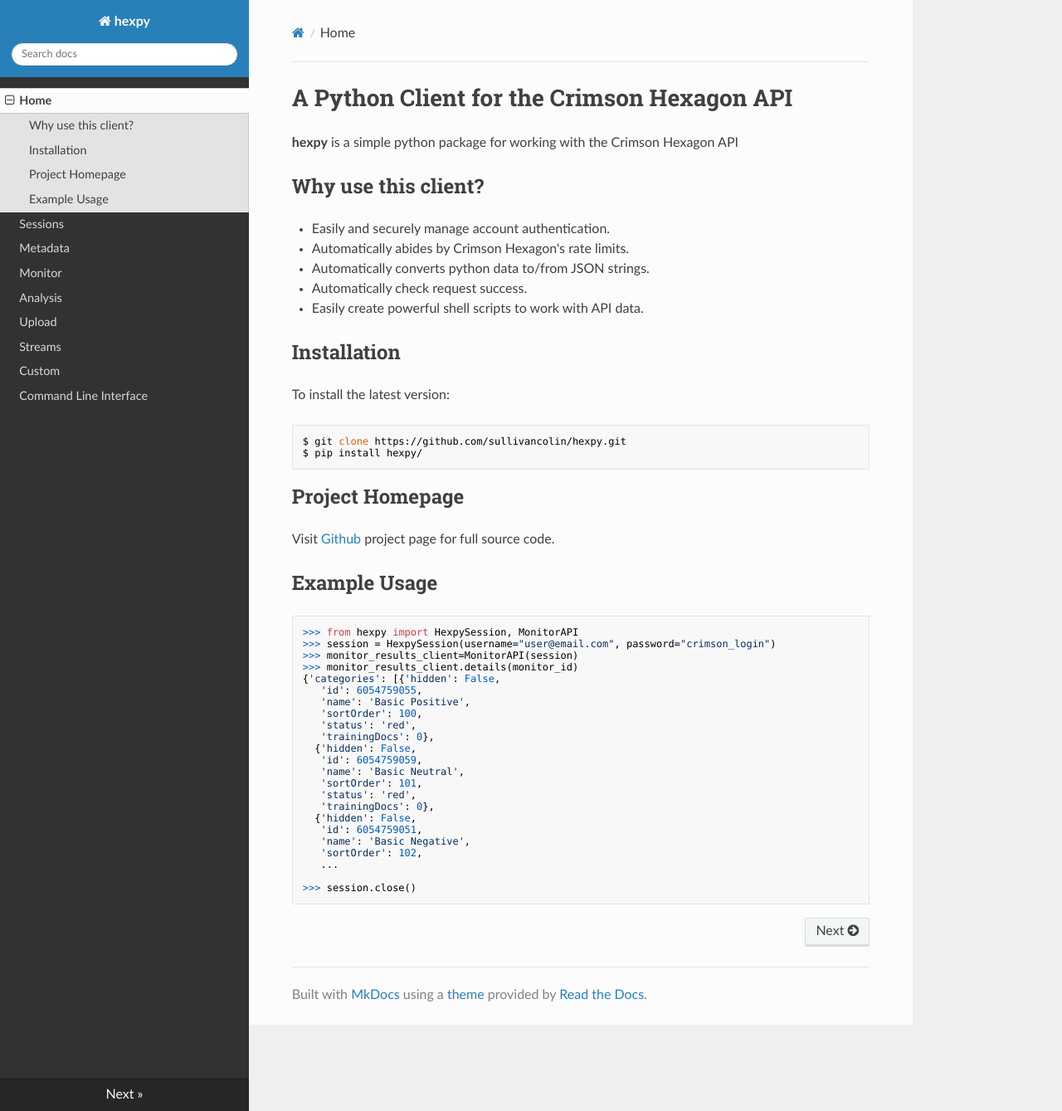
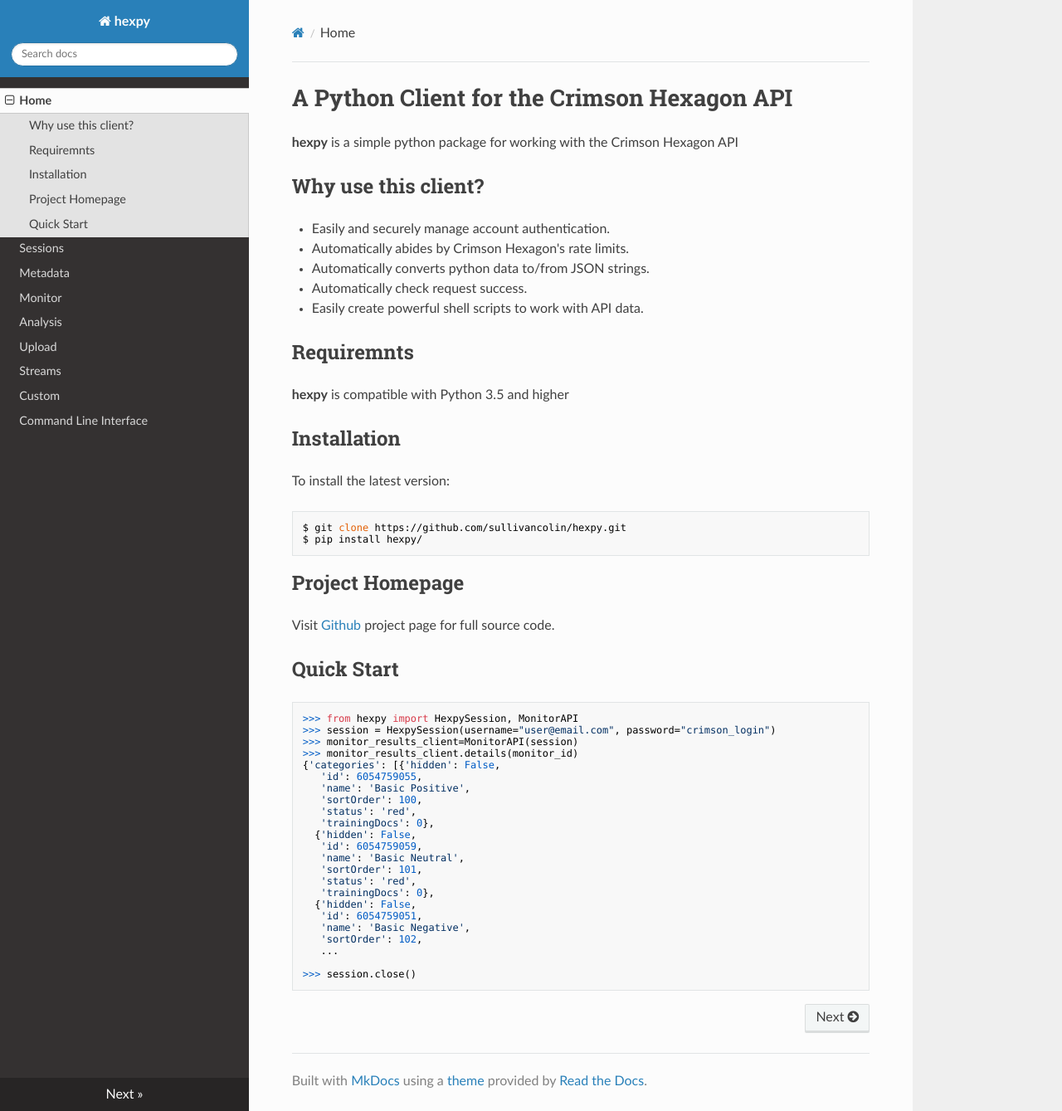
Before and after one commit to sullivancolin/hexpy, an MkDocs documentation site: the page built from docs/docs/index.md, in a window 1280 px wide and 1339 px high. Shown: the whole window at 83% size. Built offline with MkDocs 1.6.1, drawn with Linux system fonts in a browser that asks for light colours; nearby versions of some CDN libraries; old or Windows-style settings are respelled for this version of MkDocs.

Commit message:
Documentation python version requirments

````diff
--- a/docs/docs/index.md
+++ b/docs/docs/index.md
@@ -10,6 +10,9 @@ A Python Client for the Crimson Hexagon API
 * Automatically converts python data to/from JSON strings.
 * Automatically check request success.
 * Easily create powerful shell scripts to work with API data.
+
+## Requiremnts
+**hexpy** is compatible with Python 3.5 and higher
 
 ## Installation
 <!-- To install the most recent stable release run `pip install hexpy`. -->
@@ -24,7 +27,7 @@ $ pip install hexpy/
 
 Visit [Github](https://github.com/sullivancolin/hexpy) project page for full source code.
 
-## Example Usage
+## Quick Start
 
 ```python
 >>> from hexpy import HexpySession, MonitorAPI
````
Also changed, not shown: README.md.
